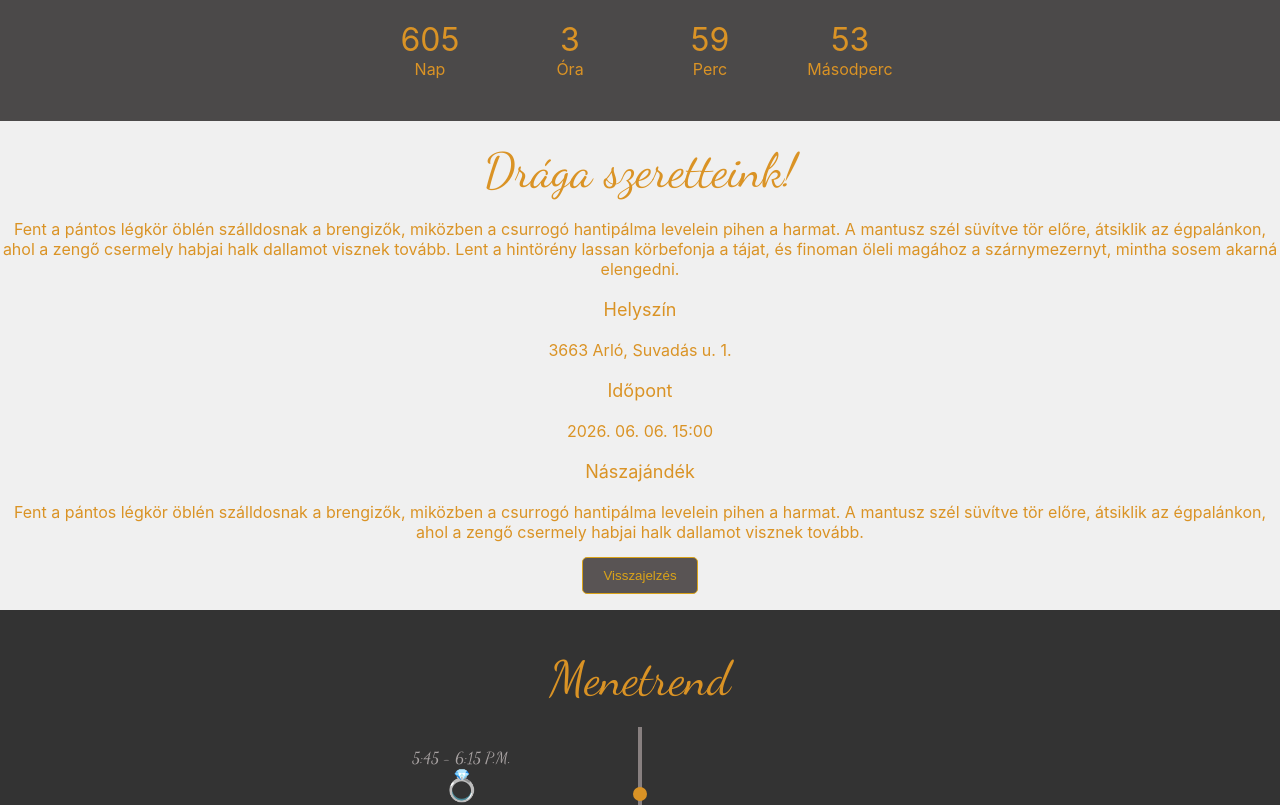
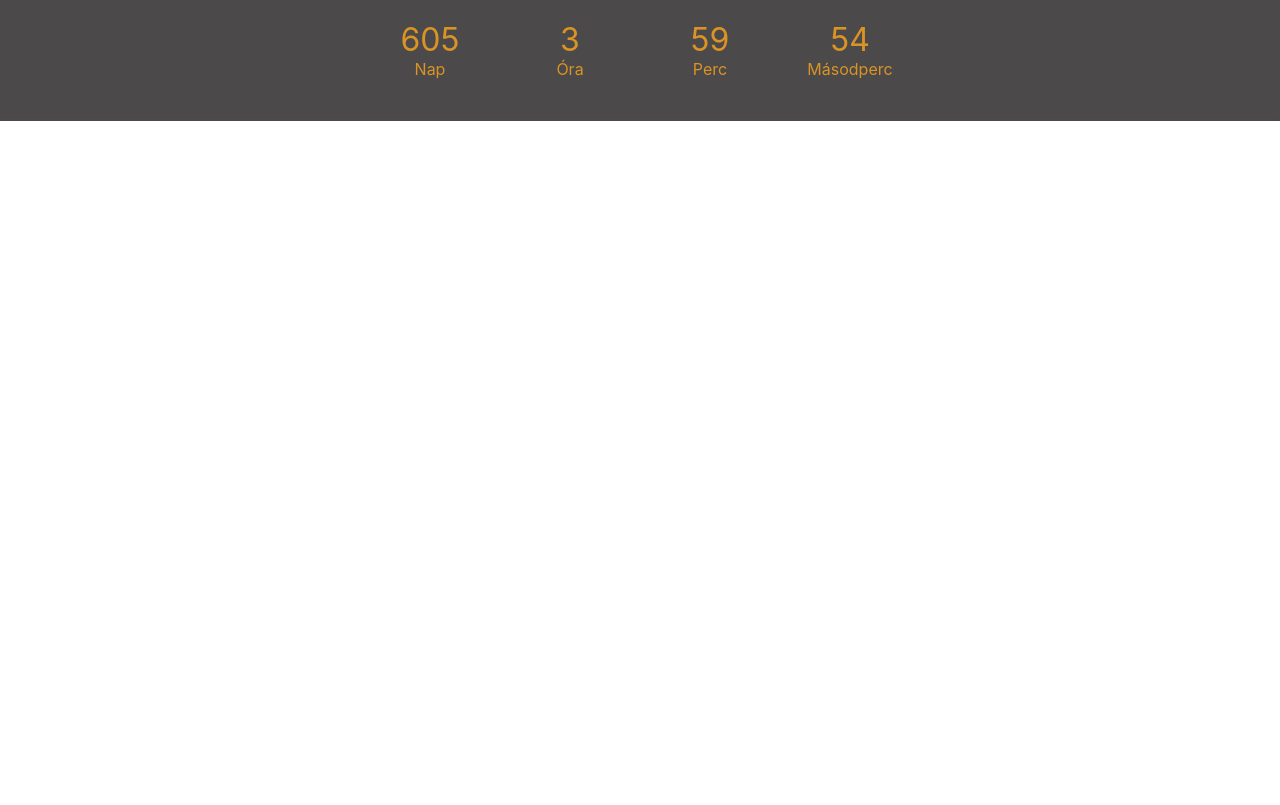
Before and after one commit to PetraEsBeni/PetraEsBeniWedding, a React (Create React App) app: page / in a window 1280 px wide. Shown: the part 900-1705 px from the top of the page. After the commit the page ends 1021 px from the top, so only its background shows below. Built offline with nearby package versions, Linux system fonts and the light colour scheme.

Commit message:
Commenting app.tsx

```diff
--- a/package.json
+++ b/package.json
@@ -51,5 +51,5 @@
     "@types/react-dom": "^19.1.3",
     "gh-pages": "^6.1.1"
   },
-  "homepage": "https://petraesbeni.github.io/PetraEsBeniWedding/"
+  "homepage": "."
 }
--- a/src/App.tsx
+++ b/src/App.tsx
@@ -24,13 +24,13 @@ const App: React.FC = () => {
           <tr>
             <ImageHeader/>
             <CountDown/>
-            <Invitation onScrollToFeedback={scrollToFeedback} />
+            {/*<Invitation onScrollToFeedback={scrollToFeedback} />
             <TimeTable/>
             <div ref={feedbackRef}>
               <Feedback />
             </div>
             <LoveStory/>
-            <Footer/>
+            <Footer/>*/}
           </tr>
         </tbody>
       </table>
```
